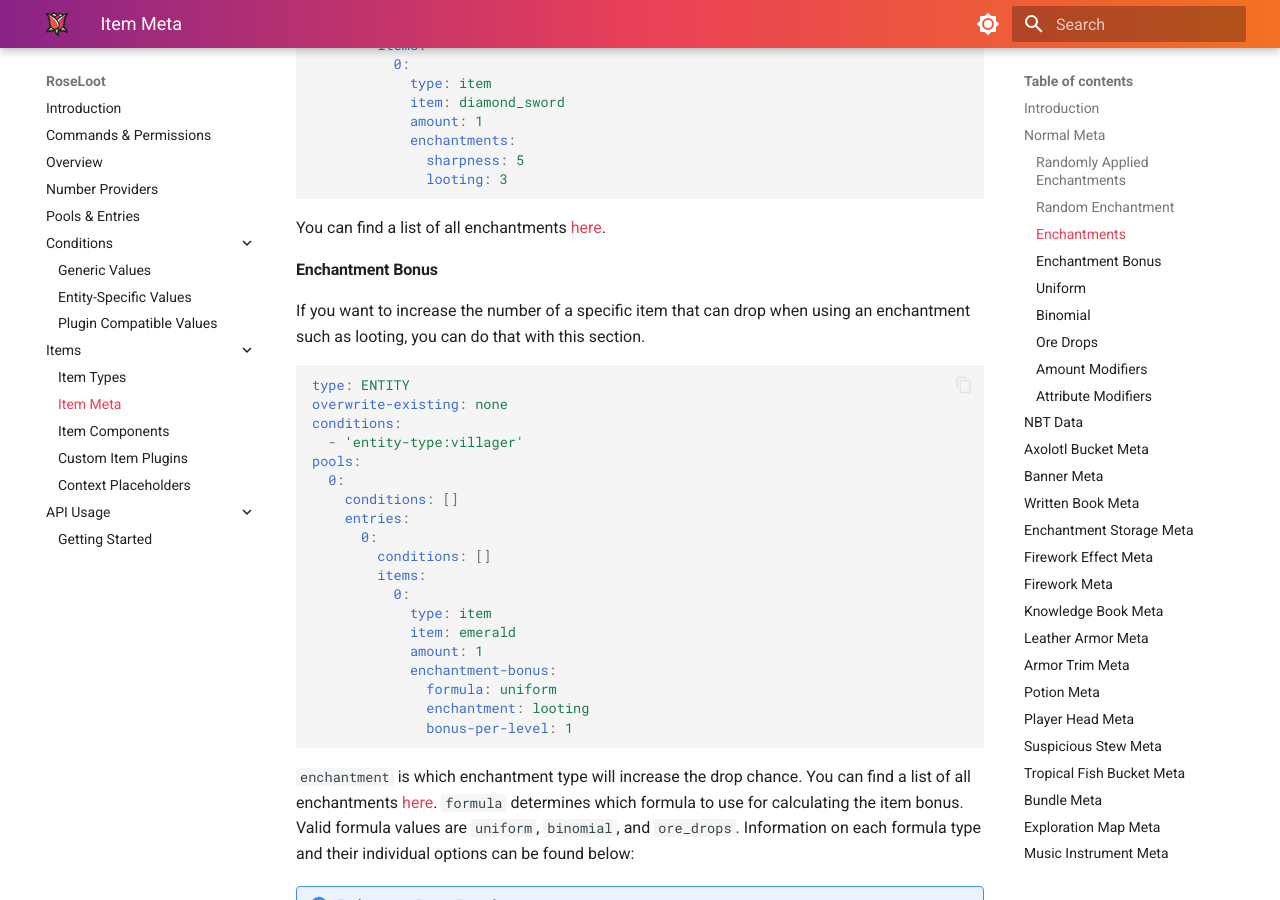
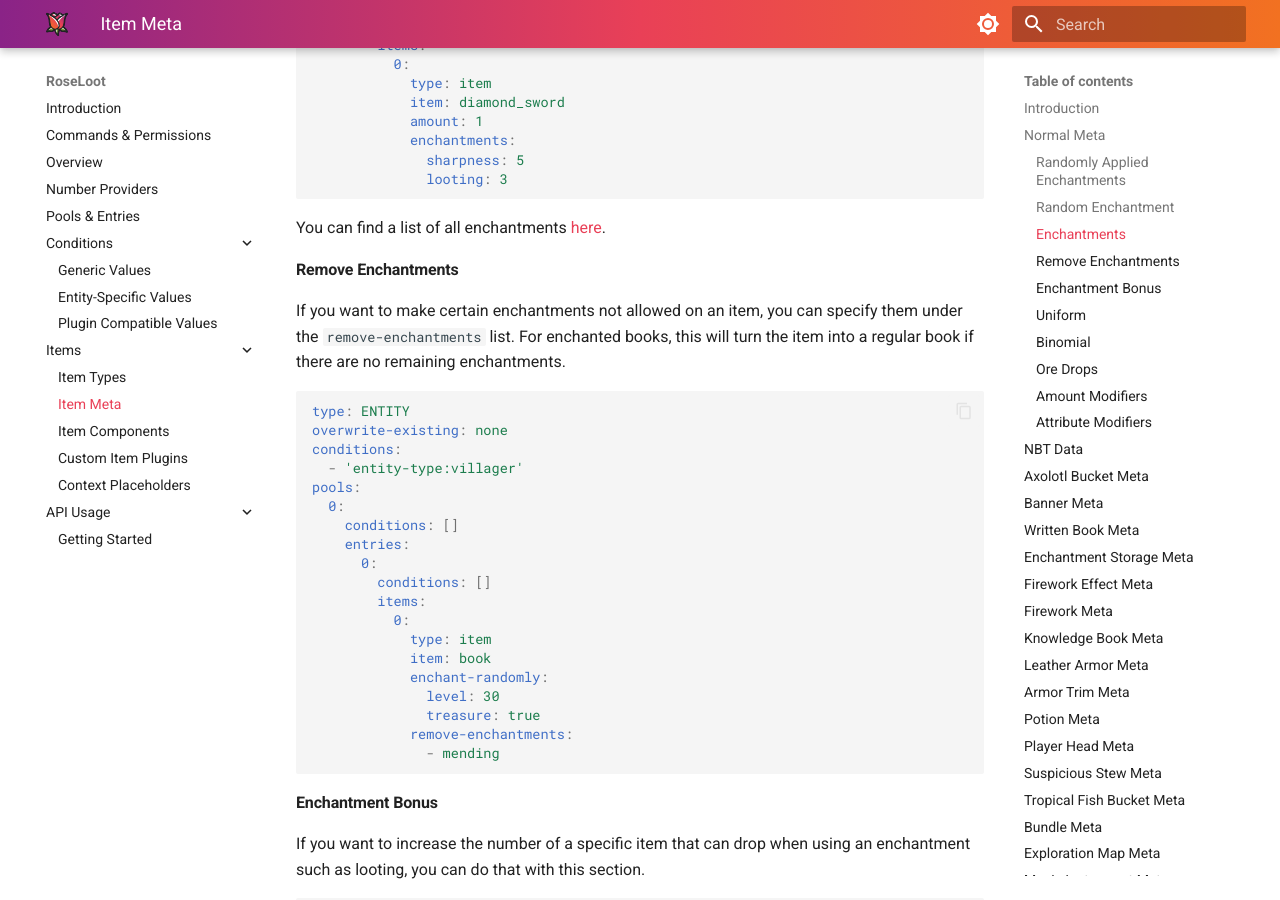
Before and after one commit to Rosewood-Development/RoseWiki, an MkDocs documentation site: the page built from docs/RoseLoot/item-meta.md, in a window 1280 px wide and 900 px high, scrolled down 3205 px. Built offline with MkDocs 1.6.1 and Material for MkDocs 9.7.7, drawn with Linux system fonts in a browser that asks for light colours.

Commit message:
Document RoseLoot remove-enchantments

````diff
--- a/docs/RoseLoot/item-meta.md
+++ b/docs/RoseLoot/item-meta.md
@@ -96,6 +96,30 @@ pools:
               looting: 3
 ```
 You can find a list of all enchantments [here](https://www.digminecraft.com/lists/enchantment_list_pc.php).
+
+#### Remove Enchantments
+If you want to make certain enchantments not allowed on an item, you can specify them under the `remove-enchantments` list.  For enchanted books, this will turn the item into a regular book if there are no remaining enchantments.
+```yaml
+type: ENTITY
+overwrite-existing: none
+conditions:
+  - 'entity-type:villager'
+pools:
+  0:
+    conditions: []
+    entries:
+      0:
+        conditions: []
+        items:
+          0:
+            type: item
+            item: book
+            enchant-randomly:
+              level: 30
+              treasure: true
+            remove-enchantments:
+              - mending
+```
 
 #### Enchantment Bonus
 If you want to increase the number of a specific item that can drop when using an enchantment such as looting, you can do that with this section.
````
